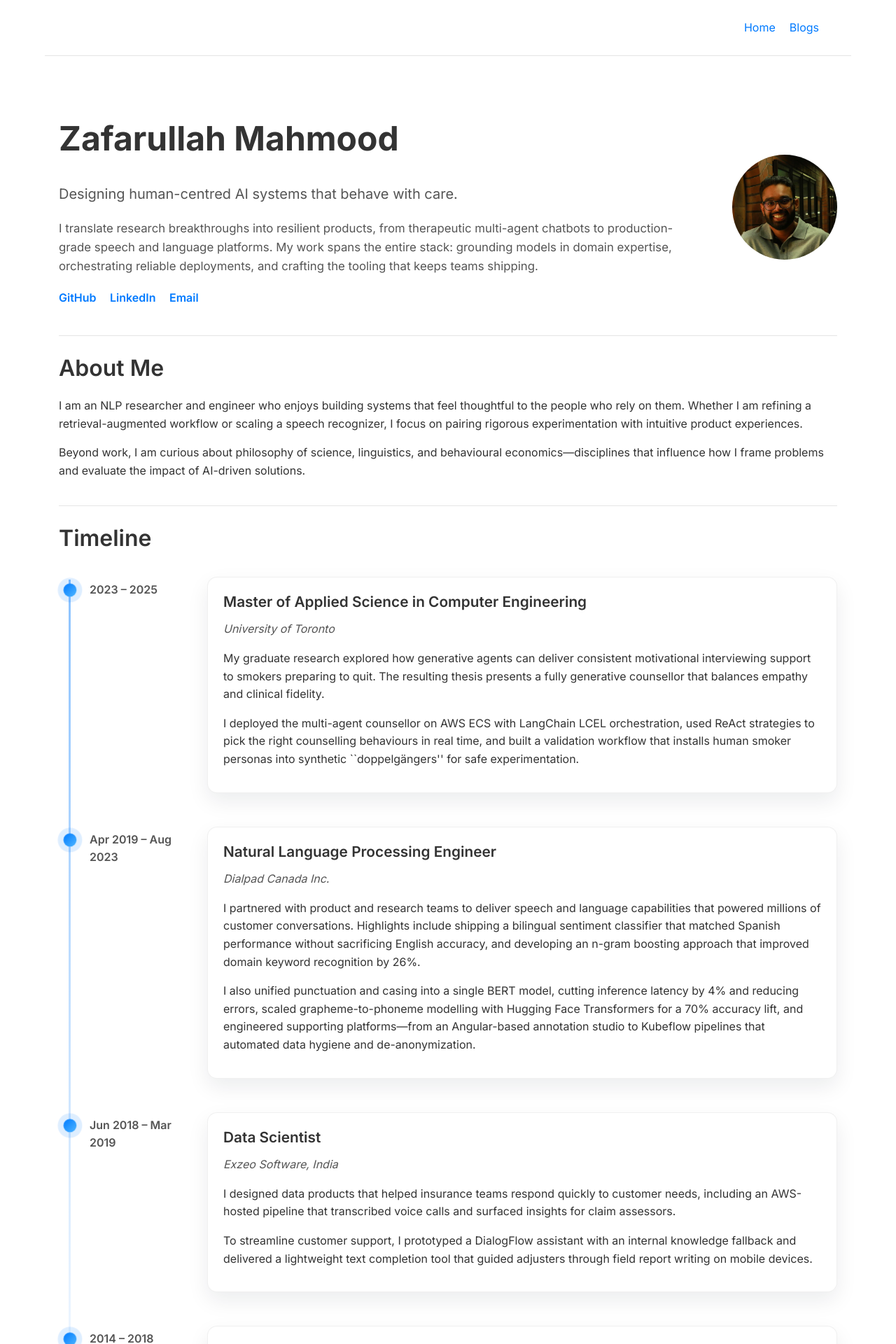
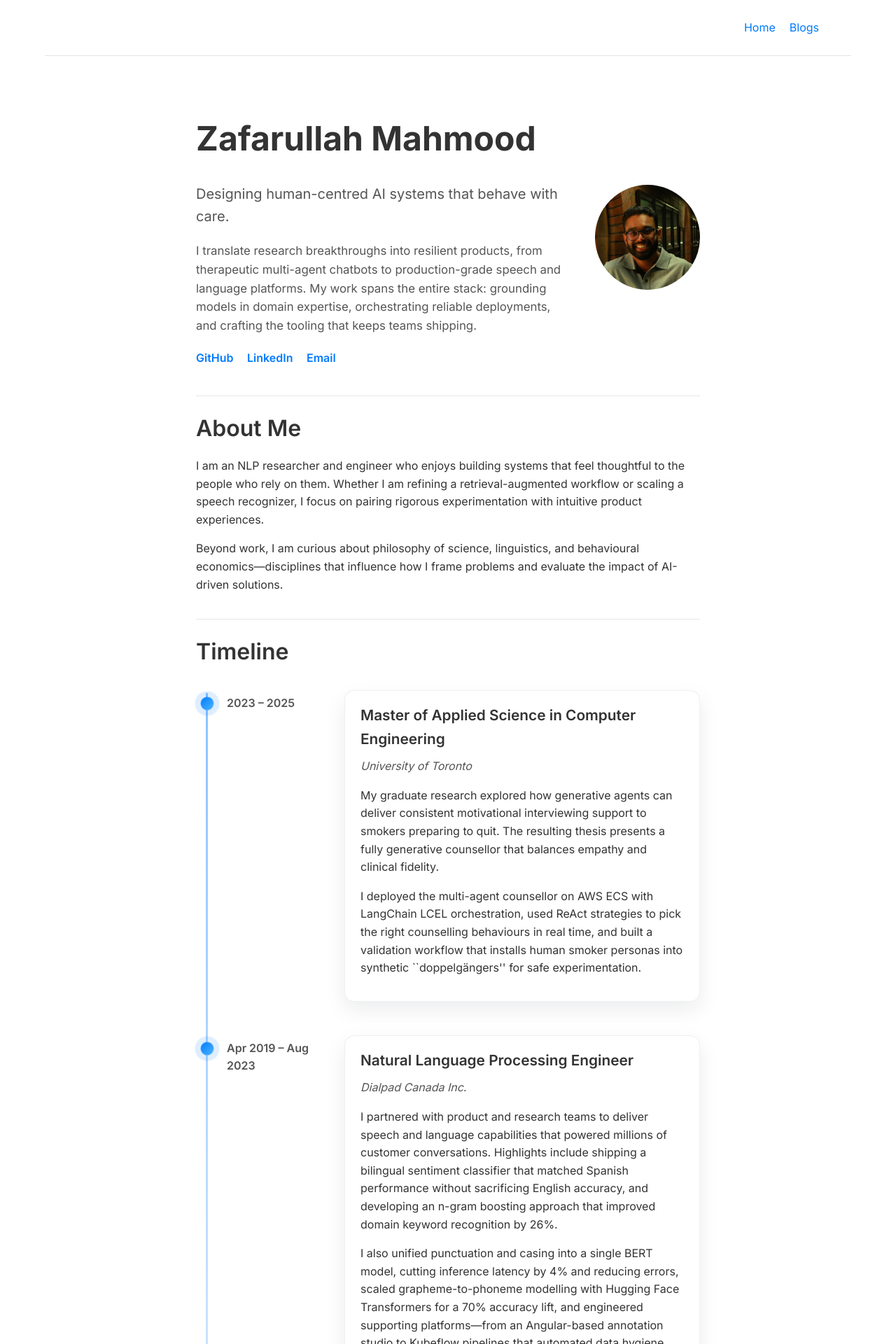
Before and after one commit to zaffnet/zaffnet.github.io, a Jekyll site: the page built from index.html, in a window 1280 px wide. Shown: the top 1920 px of the page at 70% size. Built offline with Jekyll 4.4.1, drawn with Linux system fonts in a browser that asks for light colours.

Commit message:
Adjust homepage layout responsiveness

```diff
--- a/_layouts/default.html
+++ b/_layouts/default.html
@@ -12,7 +12,7 @@
   <script src="https://polyfill.io/v3/polyfill.min.js?features=es6"></script>
   <script id="MathJax-script" async src="https://cdn.jsdelivr.net/npm/mathjax@3/es5/tex-mml-chtml.js"></script>
 </head>
-<body class="{% if page.layout == 'post' %}post-page {% endif %}{% if page.url == '/blogs/' or page.permalink == '/blogs/' %}blogs-page{% endif %}">
+<body class="{% if page.layout == 'post' %}post-page {% endif %}{% if page.url == '/' or page.permalink == '/' %}home-page {% endif %}{% if page.url == '/blogs/' or page.permalink == '/blogs/' %}blogs-page{% endif %}">
   <div class="container">
     <header>
       <nav>
--- a/assets/css/style.css
+++ b/assets/css/style.css
@@ -450,6 +450,15 @@ footer a {
   margin-bottom: 15px;
 }
 
+/* Home layout */
+.home-container {
+  width: 100%;
+  max-width: 60vw;
+  margin: 0 auto;
+  padding: 0 1.5rem;
+  box-sizing: border-box;
+}
+
 /* Blog styles */
 .blog-container {
   width: 100%;
@@ -571,6 +580,11 @@ footer a {
     text-align: left;
   }
 
+  .home-container {
+    max-width: 100%;
+    padding: 0 1.25rem;
+  }
+
   .blog-container {
     width: 100%;
     max-width: 100%;
@@ -583,7 +597,8 @@ footer a {
 }
 
 body.post-page .container > main,
-body.blogs-page .container > main {
+body.blogs-page .container > main,
+body.home-page .container > main {
   width: 100%;
   padding-left: 0;
   padding-right: 0;
--- a/index.html
+++ b/index.html
@@ -3,7 +3,7 @@ layout: default
 title: "Home"
 ---
 
-<div class="container">
+<div class="home-container">
   <div class="intro-section">
     <div class="intro-text">
       <h1>Zafarullah Mahmood</h1>
```
